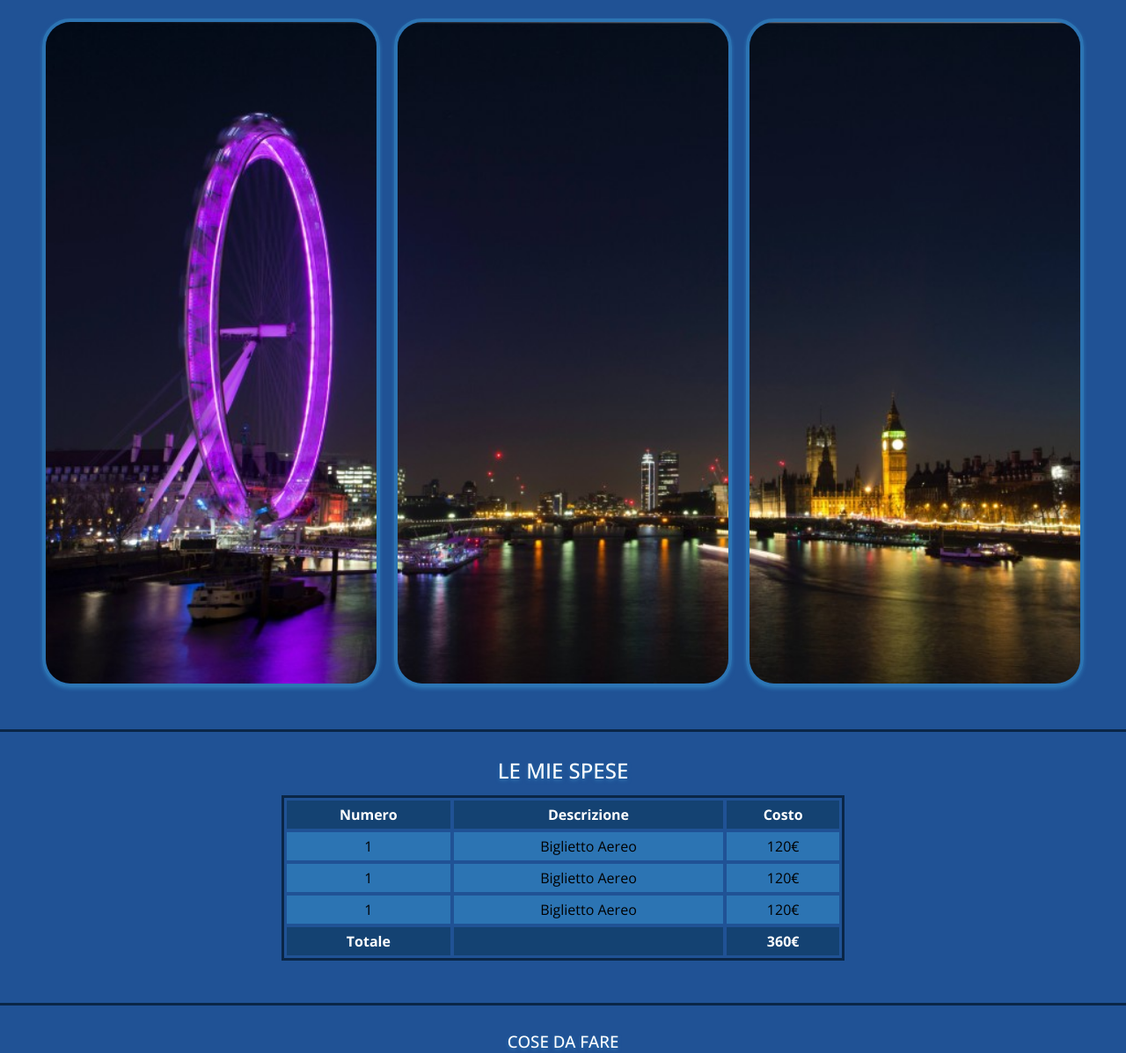
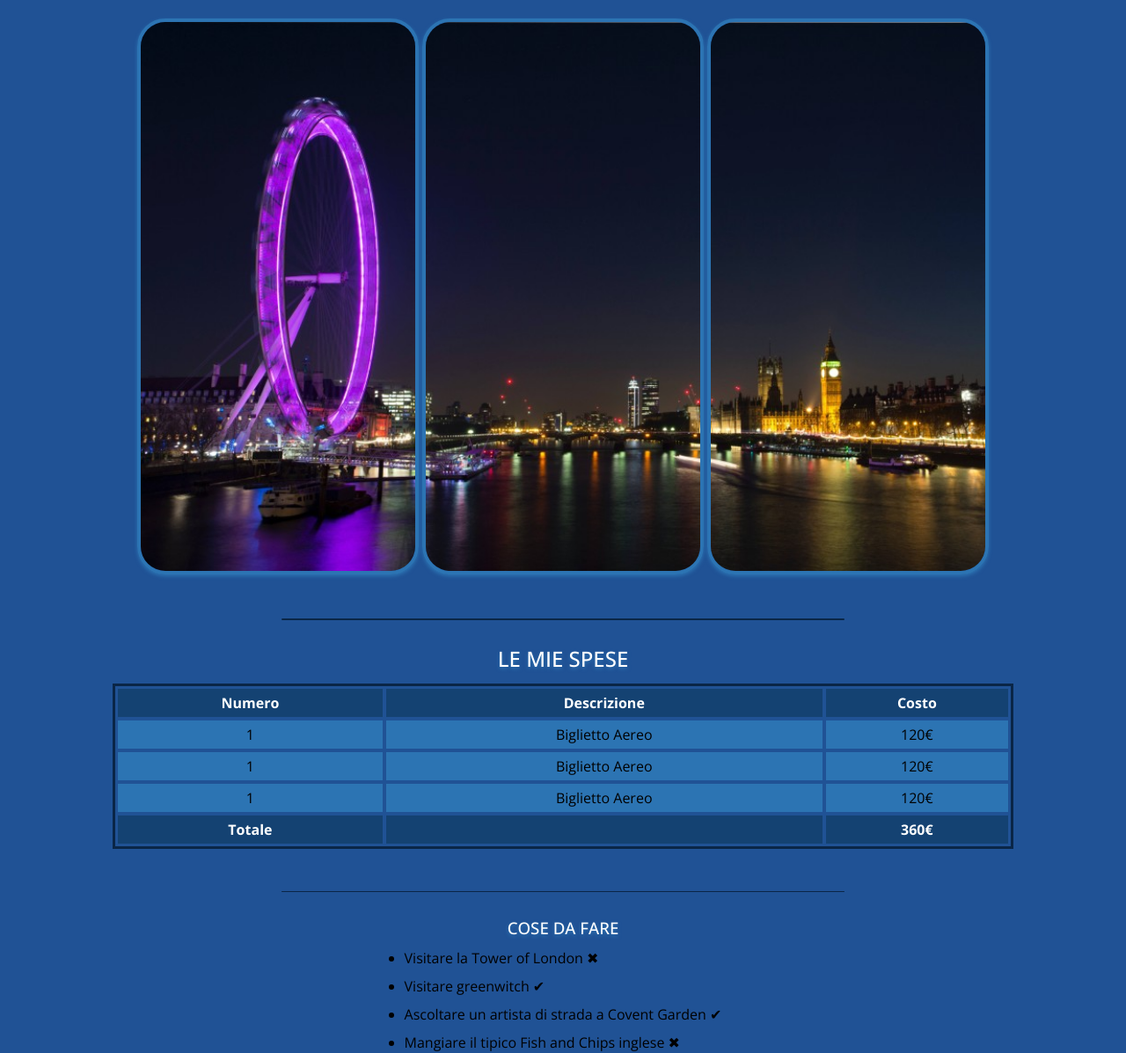
Before and after one commit to luca-macedone/html-london-trip, a plain HTML site: page bonus/index.html in a window 1280 px wide. Shown: the part 107-1304 px from the top of the page at 88% size. Drawn offline with nearby package versions, Linux system fonts and the light colour scheme.

Commit message:
[bonus] add one div and more style!

```diff
--- a/bonus/index.html
+++ b/bonus/index.html
@@ -17,9 +17,13 @@
 
         <h1>Il mio viaggio a Londra</h1>
 
-        <img src="../img/pexels-bill-emrich-230794-0.jpg" alt="Photo of the London Eye">
-        <img src="../img/pexels-bill-emrich-230794-1.jpg" alt="Photo of the Tamigi River">
-        <img src="../img/pexels-bill-emrich-230794-2.jpg" alt="Photo of Westimister Palace and the Tamigi River">
+        <div>
+
+            <img src="../img/pexels-bill-emrich-230794-0.jpg" alt="Photo of the London Eye">
+            <img src="../img/pexels-bill-emrich-230794-1.jpg" alt="Photo of the Tamigi River">
+            <img src="../img/pexels-bill-emrich-230794-2.jpg" alt="Photo of Westimister Palace and the Tamigi River">
+
+        </div>
 
         <hr>
 
--- a/bonus/style.css
+++ b/bonus/style.css
@@ -38,7 +38,7 @@ header, main {
 header {
 
     display: flex;
-    flex-direction: row;
+    flex-direction: column;
     flex-wrap: wrap;
     justify-content: center;
     align-items: center;
@@ -75,7 +75,7 @@ h2, h3 {
 
 header img {
 
-    width: 30%;
+    width: 20em;
 
     border-radius: 2em;
 
@@ -86,8 +86,10 @@ header img {
 
 hr {
 
-    height: .2em;
-    width: 100%;
+    height: .1em;
+    width: 40em;
+
+    border-radius: 1px;
 
     border: none;
 
@@ -107,6 +109,7 @@ section {
     flex-wrap: wrap;
     justify-content: center;
     align-items: center;
+    flex-shrink: 0;
 
     gap: 1em;
 
@@ -129,7 +132,7 @@ section:last-child h3 {
 table {
 
     height: 10em;
-    width: 50%;
+    width: 64em;
 
     text-align: center;
 
```
